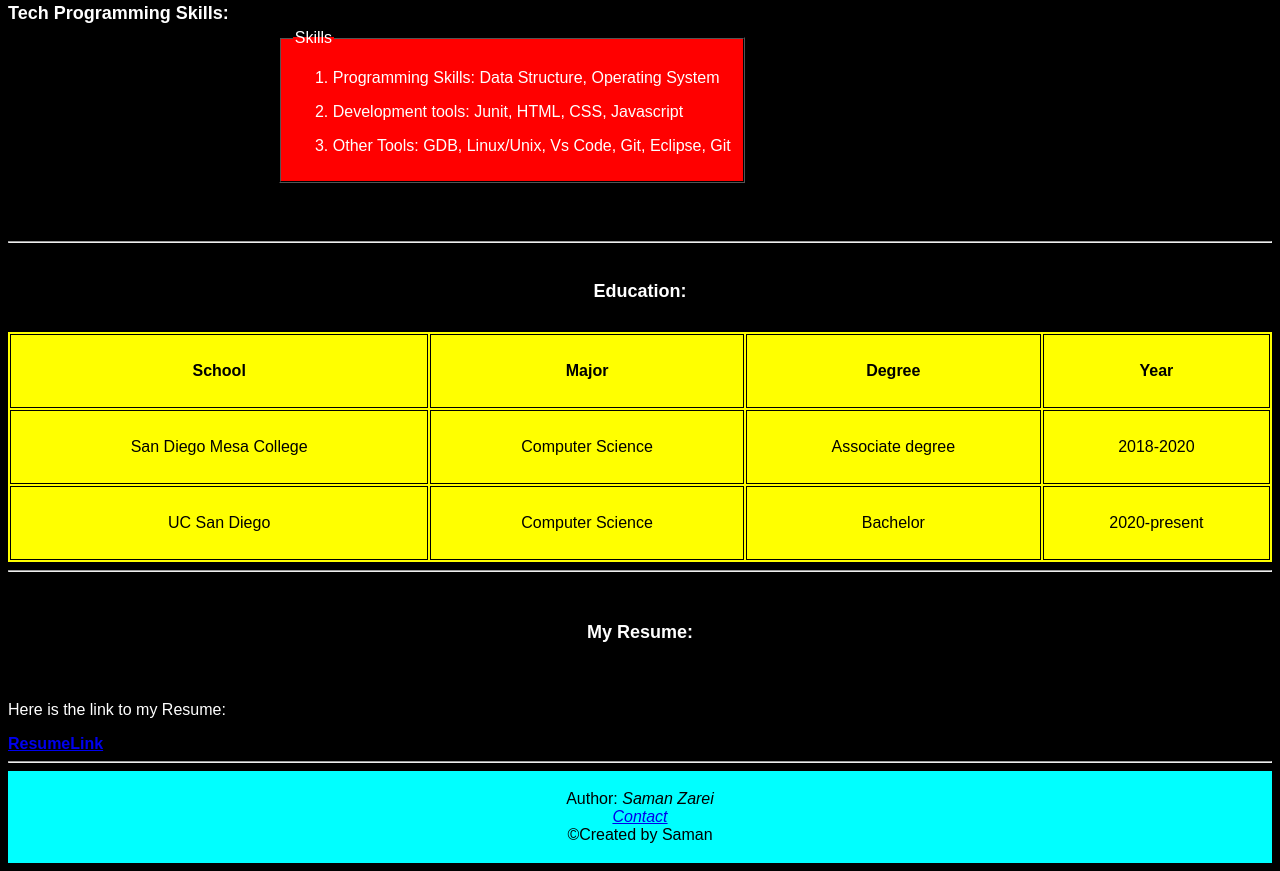
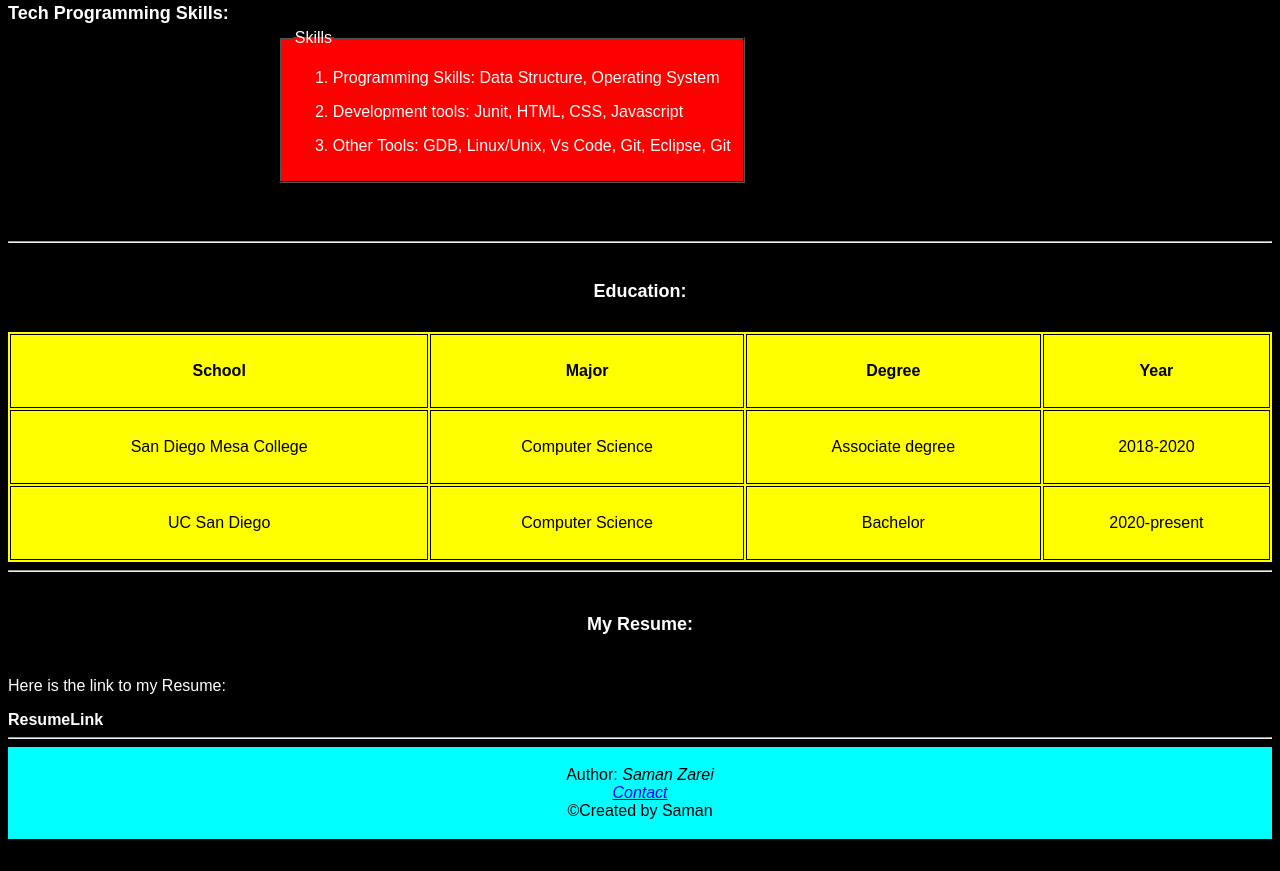
Before and after one commit to Saman9775/CSE134BHW4, a plain HTML site: page experience.html in a window 1280 px wide. Shown: the part 689-1560 px from the top of the page. After the commit the page ends 1536 px from the top, so only its background shows below. Drawn offline with Linux system fonts and the light colour scheme.

Commit message:
uassasderf

```diff
--- a/stylePages/globalExperience.css
+++ b/stylePages/globalExperience.css
@@ -144,13 +144,17 @@
 
 }
 
-.resume{
-    display: flex;
-    flex-direction: column;
+.resume > a:link, a:visited{
+
+    text-decoration: none;
+    color:white;
+
 }
 
-a.resume{
-    color: white;
+.resume > a:hover{
+
+    text-decoration: none;
+    color:black;
 }
 
 footer{
```
